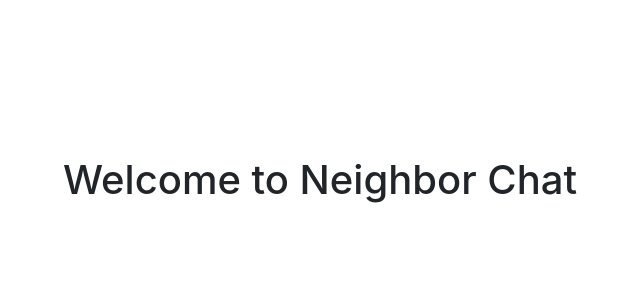
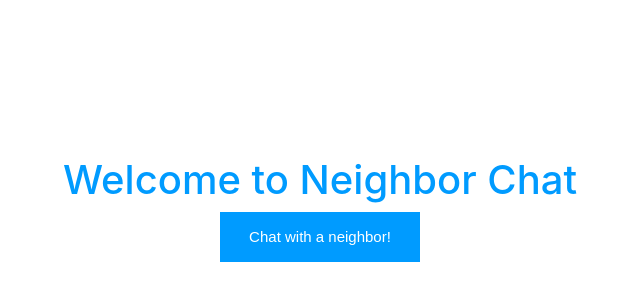
Before and after one commit to Highwind360/Neighbor, a website: page client/index.html in a window 1280 px wide. Shown: the part 44-344 px from the top of the page, without its empty margins (320-960 px from the left). Drawn offline with nearby package versions, Linux system fonts and the light colour scheme.

Commit message:
Basic coloring and homepage button setup
Basic coloring of text and button on homepage added. No background
image yet.

```diff
--- a/client/css/index.css
+++ b/client/css/index.css
@@ -4,3 +4,26 @@ div#mainBody {
 	margin: 0px auto;
 	margin-top: 200px;
 }
+
+button {
+	cursor: pointer;
+	background-color: #009bff;
+	-moz-border-radius: 0px;
+	-webkit-border-radius: 0px;
+	border-radius: 0px;
+	border: none;
+	width: 200px;
+	height: 50px;
+	color: #ffffff;
+	font-family: 'Raleway', sans-serif;
+	font-weight: 500;
+	font-size: 15px;
+}
+
+h1{
+	color: #009bff;
+}
+
+button:hover {
+	cursor: hand;
+}
--- a/client/index.html
+++ b/client/index.html
@@ -17,6 +17,7 @@
 	<body>
 		<div class="container" id="mainBody">
 			<h1 class="text-center">Welcome to Neighbor Chat</h1>
+			<button id="startChat">Chat with a neighbor!</button>
 		</div>
 	</body>
 </html>
```
